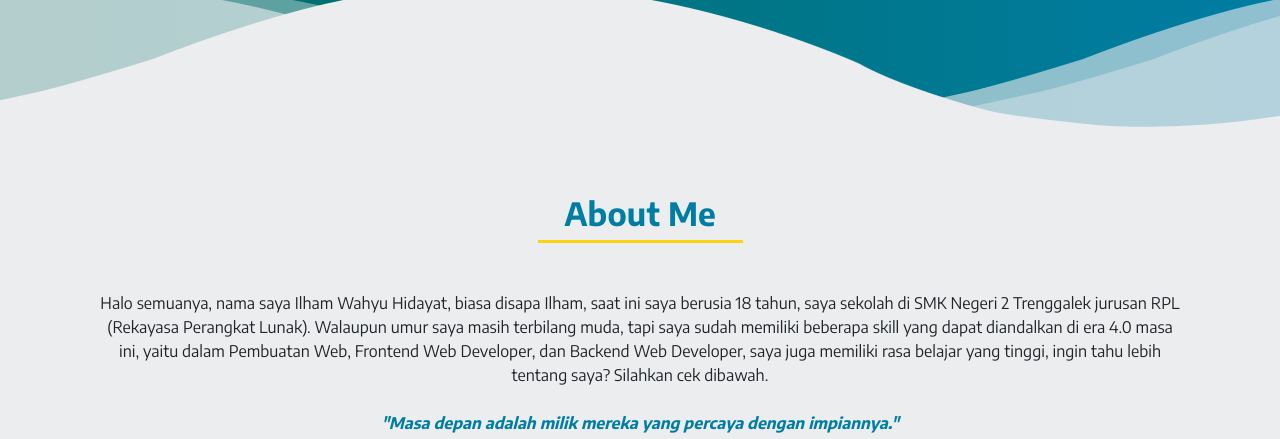
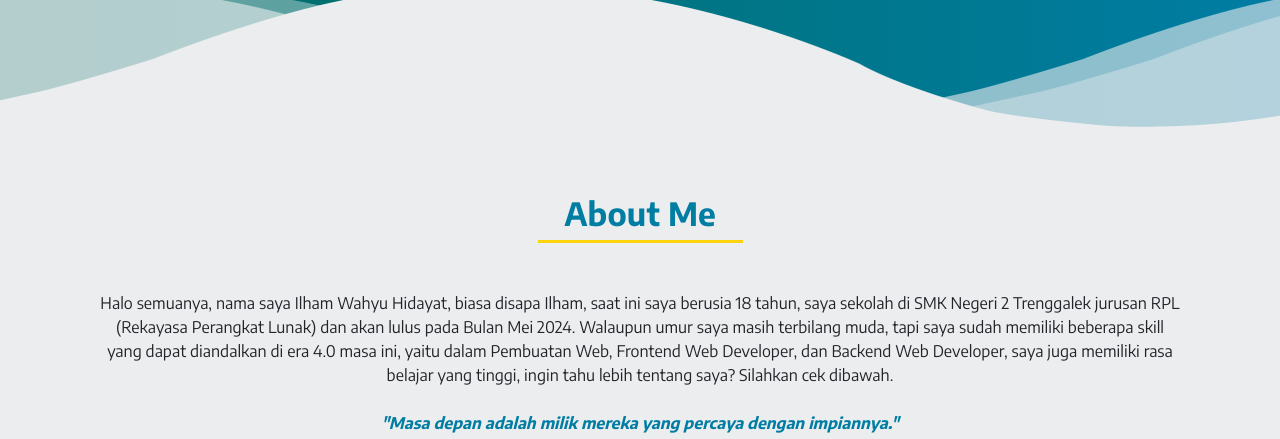
Before and after one commit to ilham-wahyu/portofolio-ilham, a plain HTML site: page index.html in a window 1280 px wide. Shown: the part 524-963 px from the top of the page. Drawn offline with nearby package versions, Linux system fonts and the light colour scheme; a script that the page names is missing.

Commit message:
About baru

```diff
--- a/index.html
+++ b/index.html
@@ -141,7 +141,7 @@
           <div class="card-body" style="margin-top: 47px; margin-bottom: 47px;">
             <h2 class="card-title mx-auto fw-bolder" style="color: #007DA2;">About Me</h2>
             <div class="border-bottom border-yellow border-3 mb-5" style="width: 205px; margin: auto;"></div>
-            <p class="card-text fs-6" data-aos="zoom-in-up" data-aos-duration="1000">Halo semuanya, nama saya Ilham Wahyu Hidayat, biasa disapa Ilham, saat ini saya berusia 18 tahun, saya sekolah di SMK Negeri 2 Trenggalek jurusan RPL (Rekayasa Perangkat Lunak).
+            <p class="card-text fs-6" data-aos="zoom-in-up" data-aos-duration="1000">Halo semuanya, nama saya Ilham Wahyu Hidayat, biasa disapa Ilham, saat ini saya berusia 18 tahun, saya sekolah di SMK Negeri 2 Trenggalek jurusan RPL (Rekayasa Perangkat Lunak) dan akan lulus pada Bulan Mei 2024.
               Walaupun umur saya masih terbilang muda, tapi saya sudah memiliki beberapa skill yang dapat diandalkan di era 4.0 masa ini, yaitu dalam Pembuatan Web, Frontend Web Developer, dan Backend Web Developer, saya juga memiliki rasa belajar yang tinggi, ingin tahu lebih tentang saya? Silahkan cek dibawah.<br><br>
               <i style="color: #007DA2;"><b>"Masa depan adalah milik mereka yang percaya dengan impiannya."</b></i>
             </p>
```
